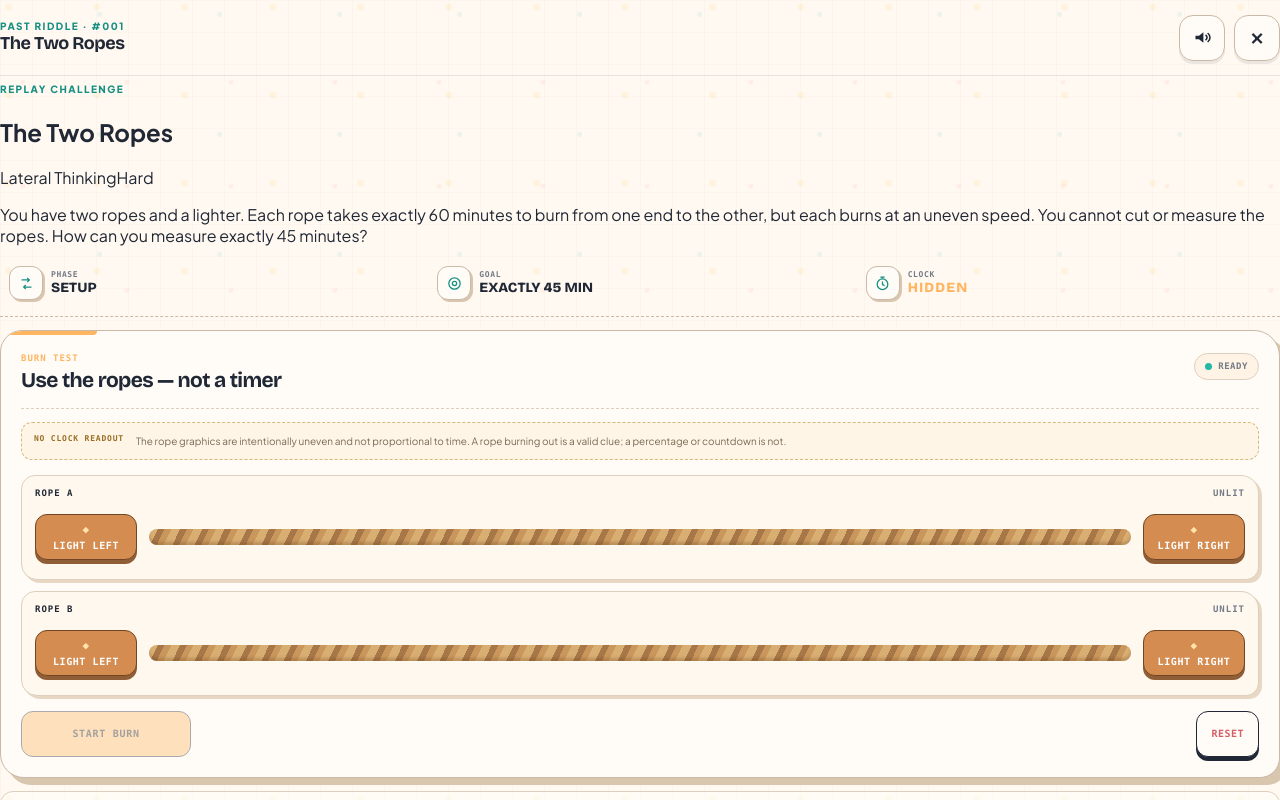
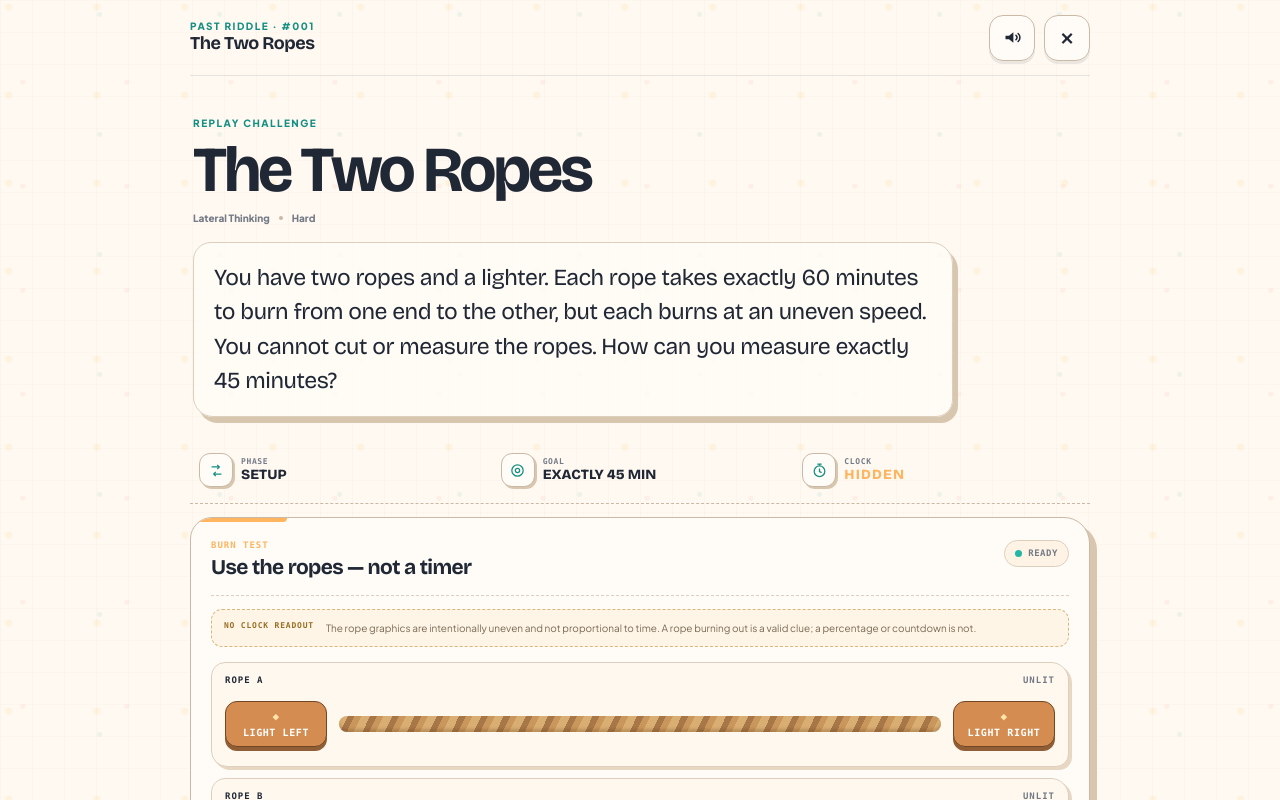
Before and after one commit to maguire-ui/Daily-riddle, a Next.js app: page /riddle/1 in a window 1280 px wide. Shown: the top 800 px of the page. Built offline with nearby package versions, Linux system fonts and the light colour scheme.

Commit message:
Style replayable archive and past puzzle pages

```diff
--- a/app/globals.css
+++ b/app/globals.css
@@ -1375,3 +1375,42 @@ textarea,input,select{-webkit-user-select:text;user-select:text;-webkit-touch-ca
   .solution-step-copy-motion,.replay-scale-status,.replay-diagnosis{animation:none!important}
   .replay-coin.moving-coin,.replay-scale-beam,.replay-pan,.solution-progress i{transition-duration:.01ms!important;transition-delay:0ms!important}
 }
+
+
+/* Replayable archive */
+.archive-replay-entry{cursor:pointer}
+.archive-replay-label{
+  display:inline-block;margin-top:6px;font-size:9px;font-weight:800;color:var(--teal-dark);
+  letter-spacing:.01em
+}
+.archive-replay-entry .replay-mark{
+  display:grid;place-items:center;width:30px;height:30px;border-radius:50%;
+  background:rgba(255,200,87,.34);color:var(--ink);font-size:19px;transform:none;
+  transition:transform .45s cubic-bezier(.16,1,.3,1),background .2s ease
+}
+.archive-replay-entry:hover .replay-mark{transform:rotate(-40deg) scale(1.06);background:var(--gold)}
+
+.past-riddle-page{min-height:100dvh;padding:env(safe-area-inset-top) 0 calc(40px + env(safe-area-inset-bottom));color:var(--ink)}
+.past-riddle-shell{width:min(100% - 28px,900px);margin:0 auto}
+.past-riddle-intro{padding:34px 3px 24px}
+.past-riddle-intro h1{
+  margin:8px 0 0;font-family:var(--font-heading);font-size:clamp(38px,7vw,64px);
+  line-height:.96;letter-spacing:-.052em
+}
+.past-riddle-meta{display:flex;align-items:center;gap:9px;margin-top:12px;color:var(--muted);font-size:10px;font-weight:800}
+.past-riddle-meta i{width:4px;height:4px;border-radius:50%;background:var(--line-2)}
+.past-riddle-intro>p{
+  max-width:760px;margin:18px 0 0;padding:18px 20px;border:1.5px solid var(--line);
+  border-radius:18px 22px 17px 20px;background:rgba(255,252,247,.82);
+  box-shadow:5px 6px 0 var(--shadow);font-family:var(--font-heading);
+  font-size:clamp(17px,2.5vw,23px);line-height:1.48;letter-spacing:-.02em
+}
+.past-riddle-game{padding:8px 0 24px}
+.past-riddle-game .puzzle-client{width:100%}
+
+@media(max-width:520px){
+  .past-riddle-shell{width:min(100% - 18px,900px)}
+  .past-riddle-intro{padding-top:26px}
+  .past-riddle-intro>p{padding:15px 14px;box-shadow:4px 5px 0 var(--shadow)}
+  .archive-replay-label{font-size:8px}
+}
```
